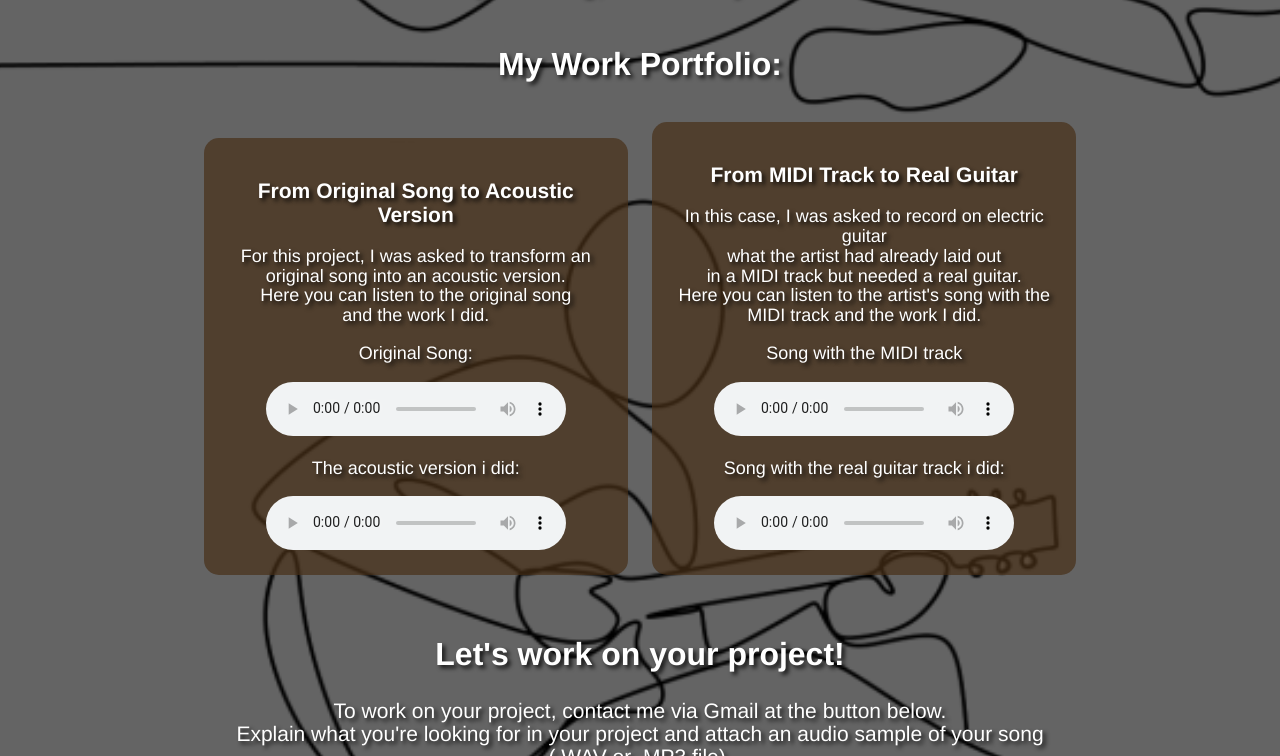
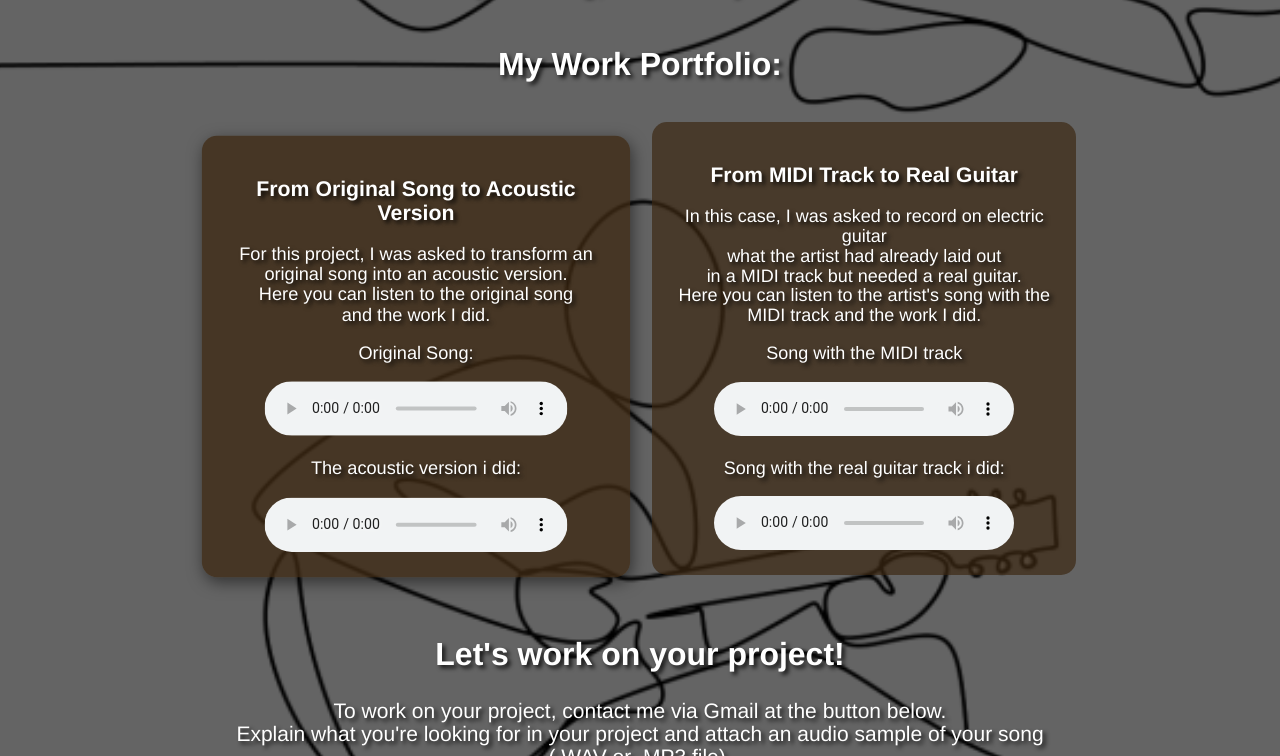
Before and after one commit to alex616LX/alex616LX.github.io, a plain HTML site: page index.html in a window 1280 px wide. In both pictures the pointer is over the element 415 px from the left and 1015 px from the top of the page. Shown: the part 659-1415 px from the top of the page. Drawn offline with Linux system fonts and the light colour scheme.

Commit message:
update CSS file via upload

```diff
--- a/plipli.css
+++ b/plipli.css
@@ -72,7 +72,7 @@ body::before {
 
 .trabajos {
     display: inline-block; /* Hace que el contenedor del proyecto sea un bloque en línea */
-    background-color: rgba(72, 48, 23, 0.7); /* Fondo oscuro semi-transparente */
+    background-color: rgba(61, 41, 19, 0.7); /* Fondo oscuro semi-transparente */
     color: white;
     padding: 20px;
     margin: 20px 10px; /* Margen vertical y horizontal */
@@ -80,6 +80,11 @@ body::before {
     width: 30%;
     max-width: 600px;
     font-size: 18px;
+}
+.trabajos:hover {
+    background-color: rgba(62, 42, 20, 0.778); /* Fondo más oscuro cuando el cursor está encima */
+    transform: scale(1.01); /* Aumenta ligeramente el tamaño */
+    box-shadow: 2px 5px 16px rgba(0, 0, 0, 0.5); /* Añade una sombra suave */
 }
 
 .soc{
```
